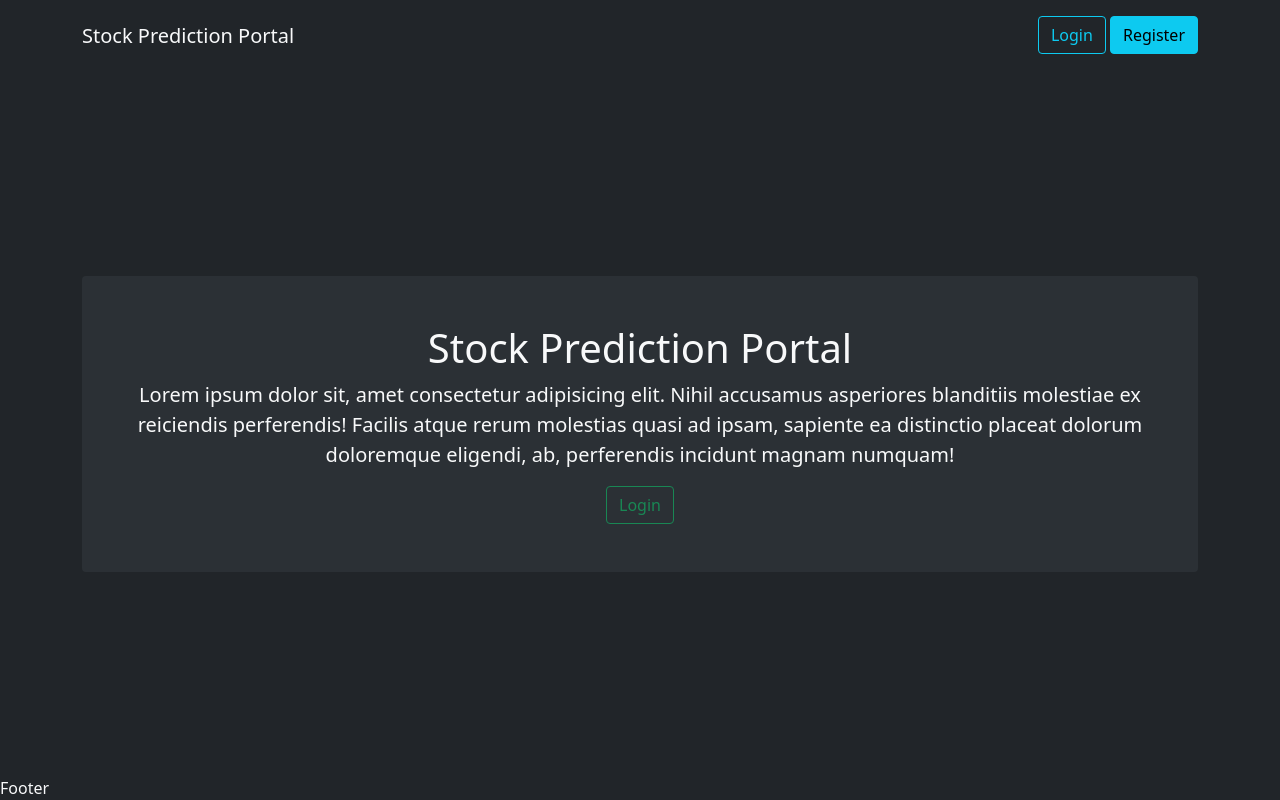
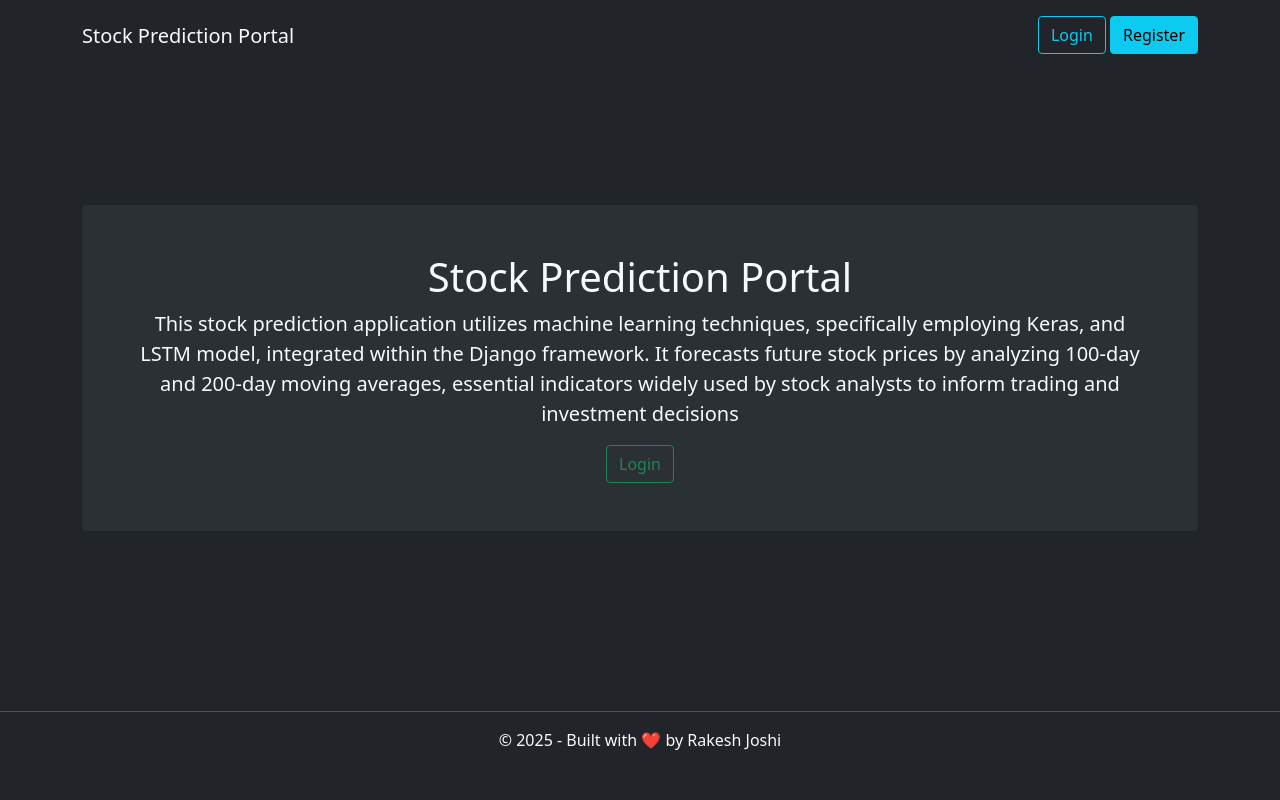
Before and after one commit to rakesh000999/stock-prediction-portal, a React (Vite) app in the folder frontend-react/: page / in a window 1280 px wide. Built offline with nearby package versions, Linux system fonts and the light colour scheme.

Commit message:
[ADD] footer and button component

```diff
--- /dev/null
+++ b/frontend-react/src/components/Button.jsx
@@ -0,0 +1,11 @@
+import React from 'react'
+
+const Button = (props) => {
+  return (
+    <>
+    <a className={`btn ${props.class}`} href="">{props.text}</a>
+    </>
+  )
+}
+
+export default Button
--- a/frontend-react/src/components/Footer.jsx
+++ b/frontend-react/src/components/Footer.jsx
@@ -2,7 +2,14 @@ import React from 'react'
 
 const Footer = () => {
   return (
-    <div className='text-light'>Footer</div>
+    <>
+      <footer className='footer py-3 my-3'>
+        <hr className='border-bottom'/>
+        <p className='text-light text-center'>
+          &copy; {new Date().getFullYear()} - Built with ❤️ by Rakesh Joshi
+        </p>
+      </footer>
+    </>
   )
 }
 
--- a/frontend-react/src/components/Header.jsx
+++ b/frontend-react/src/components/Header.jsx
@@ -1,4 +1,5 @@
 import React from 'react'
+import Button from './Button'
 
 const Header = () => {
     return (
@@ -7,9 +8,9 @@ const Header = () => {
                 <a className='navbar-brand text-light' href="">Stock Prediction Portal</a>
 
                 <div className=''>
-                    <a className='btn btn-outline-info' href="">Login</a>
+                    <Button text='Login' class='btn-outline-info'/>
                     &nbsp;
-                    <a className='btn btn-info' href="">Register</a>
+                    <Button text='Register' class="btn-info"/>
                 </div>
             </nav>
         </>
--- a/frontend-react/src/components/Main.jsx
+++ b/frontend-react/src/components/Main.jsx
@@ -1,4 +1,5 @@
 import React from 'react'
+import Button from './Button'
 
 const Main = () => {
     return (
@@ -6,8 +7,8 @@ const Main = () => {
             <div className='container'>
                 <div className='p-5 text-center bg-light-dark rounded'>
                     <h1 className='text-light'>Stock Prediction Portal</h1>
-                    <p className='text-light lead'>Lorem ipsum dolor sit, amet consectetur adipisicing elit. Nihil accusamus asperiores blanditiis molestiae ex reiciendis perferendis! Facilis atque rerum molestias quasi ad ipsam, sapiente ea distinctio placeat dolorum doloremque eligendi, ab, perferendis incidunt magnam numquam!</p>
-                    <a className='btn btn-outline-success' href="">Login</a>
+                    <p className='text-light lead'>This stock prediction application utilizes machine learning techniques, specifically employing Keras, and LSTM model, integrated within the Django framework. It forecasts future stock prices by analyzing 100-day and 200-day moving averages, essential indicators widely used by stock analysts to inform trading and investment decisions</p>
+                    <Button class='btn-outline-success' href="" text='Login'/>
 
                 </div>
             </div>
```
